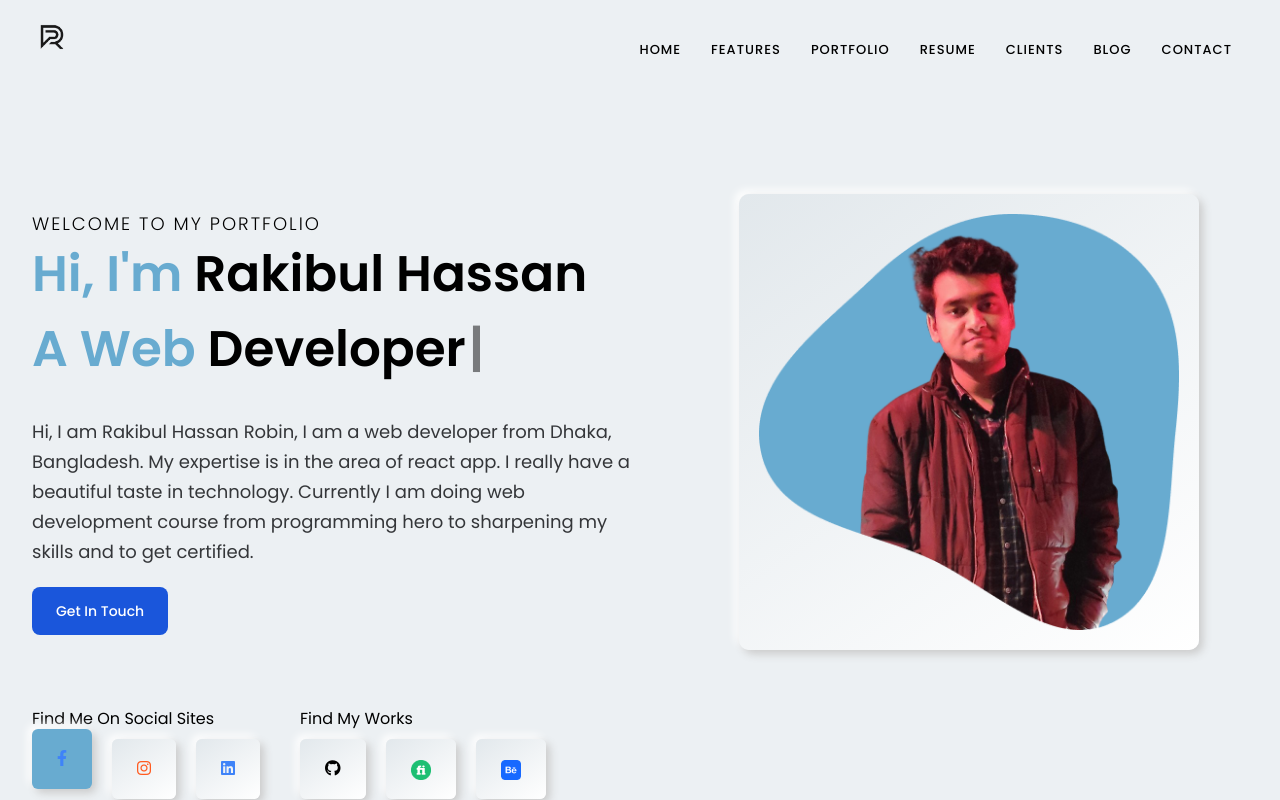
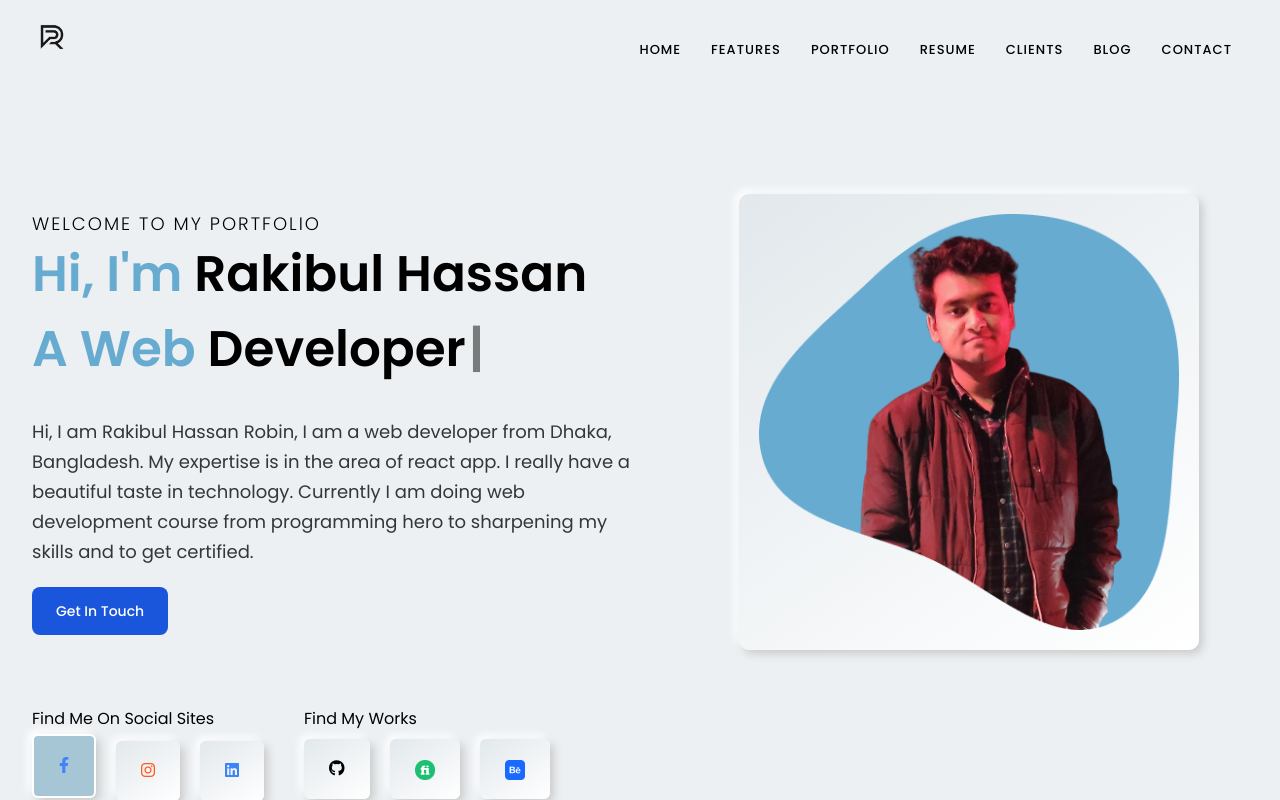
Before and after one commit to robinrakibul/portfolio-react, a React (Create React App) app: page / in a window 1280 px wide. In both pictures the pointer is over the button 62 px from the left and 769 px from the top of the page. Shown: the top 800 px of the page. Built offline with nearby package versions, Linux system fonts and the light colour scheme; what tw-elements would draw is missing.

Commit message:
done home banner and icons button

```diff
--- a/src/App.css
+++ b/src/App.css
@@ -55,9 +55,10 @@ button {
   box-shadow: 4px 4px 8px #cbcbcb, -4px -4px 8px #ffffff;
 }
 .btn_shadow:hover {
-  background: #68abd0;
+  background: #a6c5d5;
   color: white;
-  transform: translateY(-10px);
+  border: 2px solid white;
+  transform: translateY(-5px);
 }
 .box_shodow {
   background: linear-gradient(145deg, #e2e8ec, #ffffff);
--- a/src/components/Resume/Card.js
+++ b/src/components/Resume/Card.js
@@ -10,7 +10,7 @@ const Card = (props) => {
             <span>{props.year}</span>
           </div>
           <div className='rate'>
-            <button className='btn_shadow '>{props.rate}</button>
+            <button className='btn_shadow'>{props.rate}</button>
           </div>
         </div>
         <hr />
--- a/src/components/Resume/Resume.css
+++ b/src/components/Resume/Resume.css
@@ -18,6 +18,7 @@
   padding: 15px 30px;
   font-weight: bold;
   transition: 0.5s;
+  border: 1px solid white;
 }
 .Resume p {
   font-size: 18px;
@@ -31,7 +32,7 @@
   transform: translate(0);
 }
 .Resume .box:hover .btn_shadow {
-  background: #ff3a75;
+  background: #0984e3;
   box-shadow: none;
   color: white;
 }
@@ -77,7 +78,7 @@
   transition: 0.5s;
 }
 .Resume .box:hover.box:before {
-  background: #ff3a75;
+  background: #0984e3;
 }
 @media (max-width: 768px) {
   .Resume .d_flex {
```
